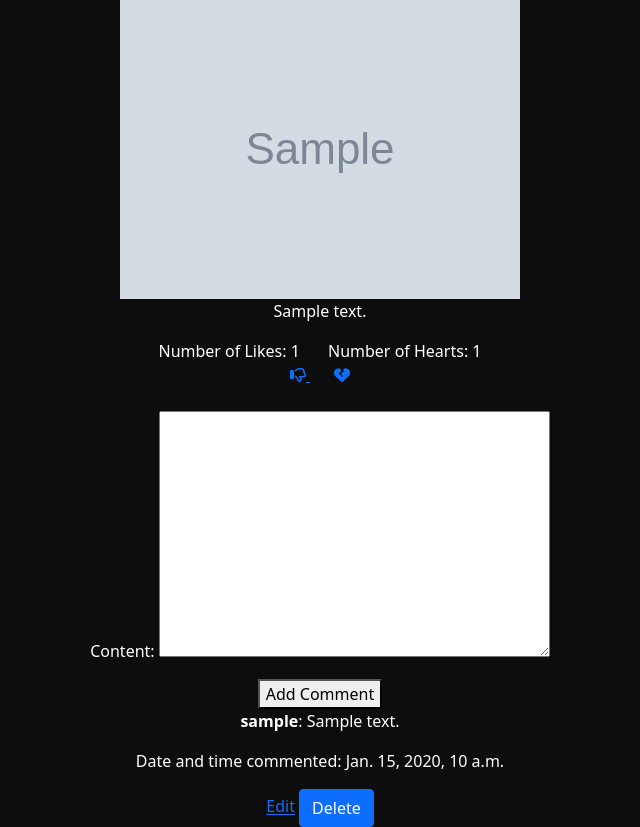
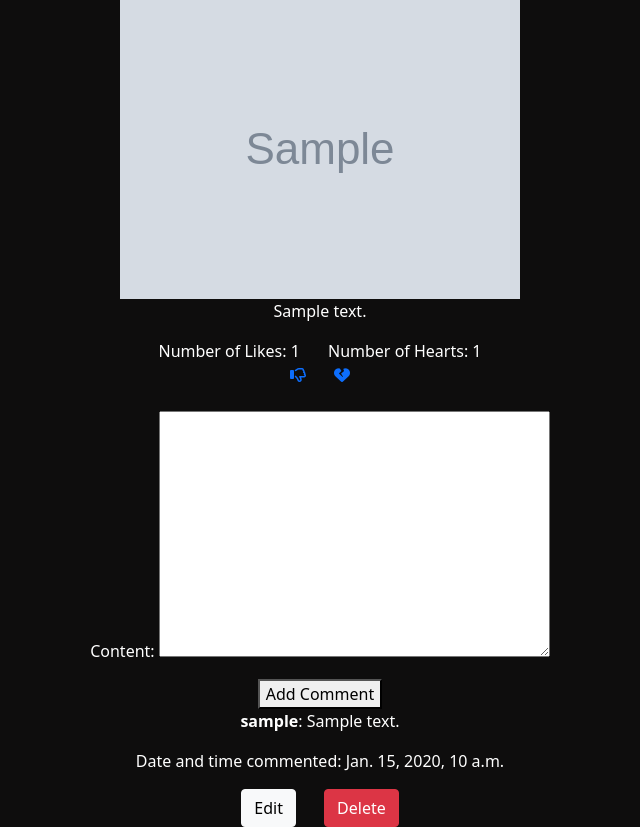
Before and after one commit to Markpm-code/rphy_samstill_blog, a Django app: page /photography/ in a window 1280 px wide. Shown: the part 103-930 px from the top of the page, without its empty margins (320-960 px from the left). Run offline with Django 5.2, Linux system fonts and the light colour scheme; a user stored in the database is signed in; tables that the repository leaves empty hold one stand-in row (values such as "Sample post"); grey boxes marked "Sample" are stand-in pictures; some libraries are stand-ins or nearby versions.

Commit message:
add bootstrap classes

```diff
--- a/content_gear/photography/templates/photography.html
+++ b/content_gear/photography/templates/photography.html
@@ -13,7 +13,7 @@
       <p class="d-inline">Number of Hearts: {{ post.total_hearts }}</p>
     </div>
     <div>
-        <a href="{% url 'like_post' post.id %}" class="me-4">
+        <a href="{% url 'like_post' post.id %}" class="me-4 text-decoration-none">
             {% if user in post.likes.all %}<i class="fa-regular fa-thumbs-down"></i>{% else %}<i class="fa-regular fa-thumbs-up"></i>{% endif %}
         </a>
         <a href="{% url 'heart_post' post.id %}">
@@ -35,11 +35,11 @@
             <p><strong>{{ comment.user.username }}</strong>: {{ comment.content }}</p>
             <p>Date and time commented: {{ comment.created_at }}</p>
             {% if comment.user == request.user %}
-                <a href="{% url 'edit_comment' comment.id %}">Edit</a>
+                <a href="{% url 'edit_comment' comment.id %}" class="text-decoration-none btn btn-light me-4">Edit</a>
                 <form method="post" action="{% url 'delete_comment' comment.id %}" style="display:inline;">
                     {% csrf_token %}
                      <!-- Button trigger modal -->
-                    <button type="button" class="btn btn-primary" data-bs-toggle="modal" data-bs-target="#exampleModal">
+                    <button type="button" class="btn btn-danger" data-bs-toggle="modal" data-bs-target="#exampleModal">
                         Delete
                     </button>
 
```
Lines whose indentation alone changed are shown as unchanged.
